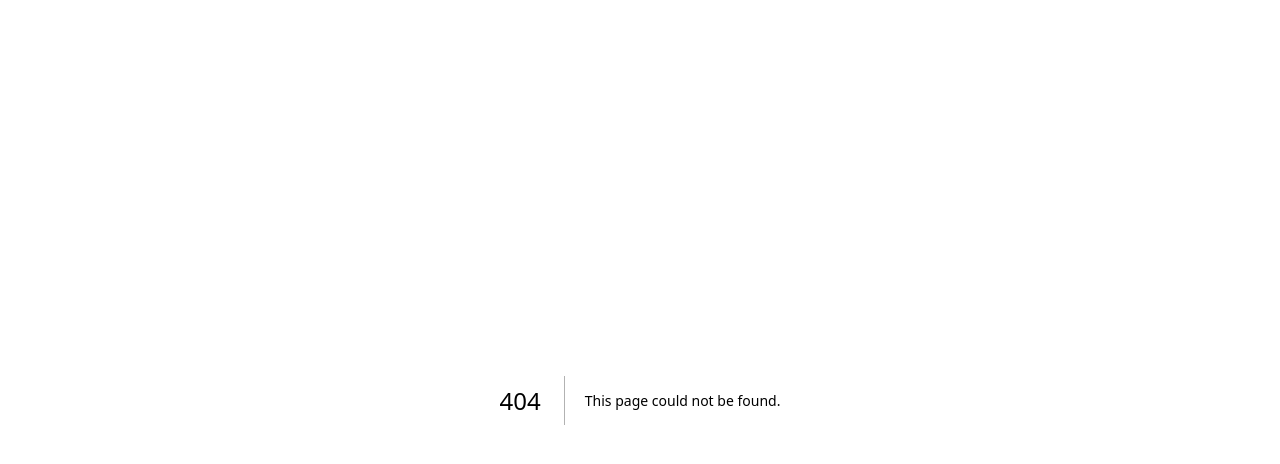
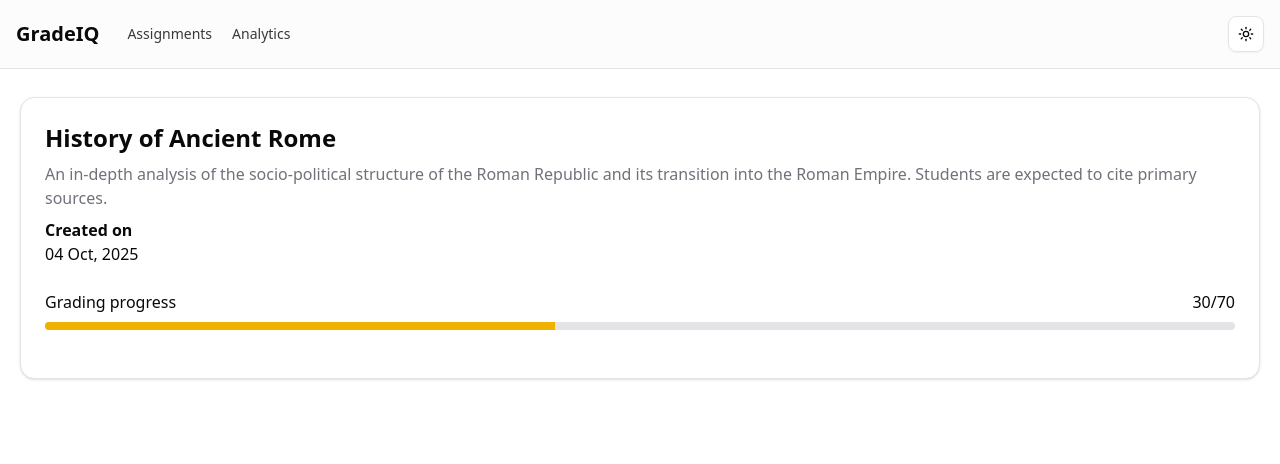
Before and after one commit to vsharha/GradeIQ, a Next.js app: page /app/assignments/1 in a window 1280 px wide. Before the commit this address had no page. Shown: the top 464 px of the page. Built offline with nearby package versions, Linux system fonts and the light colour scheme.

Commit message:
added the Assignment view

```diff
--- /dev/null
+++ b/src/app/app/assignments/[id]/page.jsx
@@ -0,0 +1,14 @@
+import { assignments } from "@/data/data";
+import AssignmentView from "@/components/assignments/AssignmentView";
+
+async function Page({params}) {
+  const {id} = await params;
+
+  return (
+    <div>{assignments.filter((assignment)=>assignment.id === Number(id)).map((assignment)=>
+      <AssignmentView assignment={assignment} key={assignment.id}/>
+    )}</div>
+  );
+}
+
+export default Page;
--- a/src/app/app/assignments/page.jsx
+++ b/src/app/app/assignments/page.jsx
@@ -1,53 +1,13 @@
-import { Button } from "@/components/ui/button";
+"use client"
+
 import Assignment from "@/components/assignments/Assignment";
-import { Plus } from "lucide-react";
 import CreateAssignment from "@/components/assignments/CreateAssignment";
-
-const assignments = [
-  {
-    id: 1,
-    title: "History of Ancient Rome",
-    createdOn: "04 Oct, 2025",
-    description: "An in-depth analysis of the socio-political structure of the Roman Republic and its transition into the Roman Empire. Students are expected to cite primary sources.",
-    submitted: 70,
-    marked: 30,
-  },
-  {
-    id: 2,
-    title: "Physics: Laws of Motion",
-    createdOn: "10 Oct, 2025",
-    description: "Explain Newton's three laws of motion with real-world examples. Include diagrams and calculations.",
-    submitted: 55,
-    marked: 40,
-  },
-  {
-    id: 3,
-    title: "Literature: Shakespearean Tragedies",
-    createdOn: "15 Oct, 2025",
-    description: "Compare and contrast the themes in Hamlet and Macbeth. Provide textual evidence.",
-    submitted: 60,
-    marked: 50,
-  },
-  {
-    id: 4,
-    title: "Biology: Cell Structure",
-    createdOn: "20 Oct, 2025",
-    description: "Describe the functions of cell organelles. Include labeled diagrams.",
-    submitted: 80,
-    marked: 75,
-  },
-  {
-    id: 5,
-    title: "Mathematics: Calculus Introduction",
-    createdOn: "25 Oct, 2025",
-    description: "Solve basic differentiation and integration problems. Show all steps.",
-    submitted: 65,
-    marked: 60,
-  }
-];
-
+import { assignments } from "@/data/data";
+import { useRouter } from "next/navigation";
 
 function Page() {
+  const router = useRouter()
+
   return (
     <div className="flex flex-col gap-4">
       <div className="flex items-center flex-col gap-4 justify-center sm:flex-row sm:justify-between">
@@ -55,7 +15,7 @@ function Page() {
         <CreateAssignment/>
       </div>
       <div className="flex flex-row flex-wrap h-fit">
-        {assignments.map((assignment, i)=><Assignment key={assignment.id} index={i} assignment={assignment}/>)}
+        {assignments.map((assignment, i)=><Assignment key={assignment.id} index={i} assignment={assignment} onClick={()=>router.push(`./assignments/${assignment.id}`)}/>)}
       </div>
     </div>
   );
--- a/src/app/page.jsx
+++ b/src/app/page.jsx
@@ -1,4 +1,3 @@
-import { ModeToggle } from "@/components/ui/mode-toggle";
 import Link from "next/link";
 import { Button } from "@/components/ui/button";
 
--- a/src/components/assignments/Assignment.jsx
+++ b/src/components/assignments/Assignment.jsx
@@ -1,11 +1,13 @@
+"use client";
+
 import StyledProgress from "@/components/assignments/StyledProgress";
-import {Card, CardContent, CardDescription, CardFooter, CardHeader} from "@/components/ui/card";
+import {Card, CardContent, CardFooter, CardHeader} from "@/components/ui/card";
 
-function Assignment({assignment, index}) {
+function Assignment({assignment, index, onClick}) {
   const { title, createdOn, description, submitted, marked } = assignment
 
   return (
-    <div className="p-2 w-full min-h-64 sm:w-1/2 md:w-1/3 lg:w-1/4">
+    <div className="p-2 w-full min-h-64 sm:w-1/2 md:w-1/3 lg:w-1/4 select-none" onClick={onClick}>
       <Card className="transition-all duration-150 hover:-translate-y-2 hover:shadow-lg shadow-shadow/50 h-full">
         <CardHeader>
           <h2 className="font-bold text-lg">{title}</h2>
@@ -15,7 +17,7 @@ function Assignment({assignment, index}) {
           <p>{description}</p>
         </CardContent>
         <CardFooter className="w-full">
-          <StyledProgress index={index} value={marked} max={submitted} label="Grading progress"/>
+          <StyledProgress value={marked} max={submitted} label="Grading progress"/>
         </CardFooter>
       </Card>
     </div>
--- /dev/null
+++ b/src/components/assignments/AssignmentView.jsx
@@ -0,0 +1,33 @@
+import { Card, CardContent, CardDescription, CardFooter, CardHeader } from "@/components/ui/card";
+import StyledProgress from "@/components/assignments/StyledProgress";
+
+function AssignmentView({assignment}) {
+  const { title, createdOn, description, submitted, marked } = assignment
+
+  return (
+    <div>
+      <Card>
+        <CardHeader>
+          <h1 className="font-bold text-2xl">{title}</h1>
+          <p className="text-muted-foreground">{description}</p>
+          <div className="flex flex-col">
+            <span className="font-semibold">
+              Created on
+            </span>
+            <span className="">
+              {createdOn}
+            </span>
+          </div>
+        </CardHeader>
+        <CardContent>
+          <StyledProgress value={marked} max={submitted} label="Grading progress"/>
+        </CardContent>
+        <CardFooter>
+
+        </CardFooter>
+      </Card>
+    </div>
+  );
+}
+
+export default AssignmentView;
--- /dev/null
+++ b/src/data/data.js
@@ -0,0 +1,47 @@
+import CreateAssignment from "@/components/assignments/CreateAssignment";
+import Assignment from "@/components/assignments/Assignment";
+
+const assignments = [
+    {
+        id: 1,
+        title: "History of Ancient Rome",
+        createdOn: "04 Oct, 2025",
+        description: "An in-depth analysis of the socio-political structure of the Roman Republic and its transition into the Roman Empire. Students are expected to cite primary sources.",
+        submitted: 70,
+        marked: 30,
+    },
+    {
+        id: 2,
+        title: "Physics: Laws of Motion",
+        createdOn: "10 Oct, 2025",
+        description: "Explain Newton's three laws of motion with real-world examples. Include diagrams and calculations.",
+        submitted: 55,
+        marked: 40,
+    },
+    {
+        id: 3,
+        title: "Literature: Shakespearean Tragedies",
+        createdOn: "15 Oct, 2025",
+        description: "Compare and contrast the themes in Hamlet and Macbeth. Provide textual evidence.",
+        submitted: 60,
+        marked: 50,
+    },
+    {
+        id: 4,
+        title: "Biology: Cell Structure",
+        createdOn: "20 Oct, 2025",
+        description: "Describe the functions of cell organelles. Include labeled diagrams.",
+        submitted: 80,
+        marked: 75,
+    },
+    {
+        id: 5,
+        title: "Mathematics: Calculus Introduction",
+        createdOn: "25 Oct, 2025",
+        description: "Solve basic differentiation and integration problems. Show all steps.",
+        submitted: 65,
+        marked: 60,
+    }
+];
+
+export {assignments}
```
